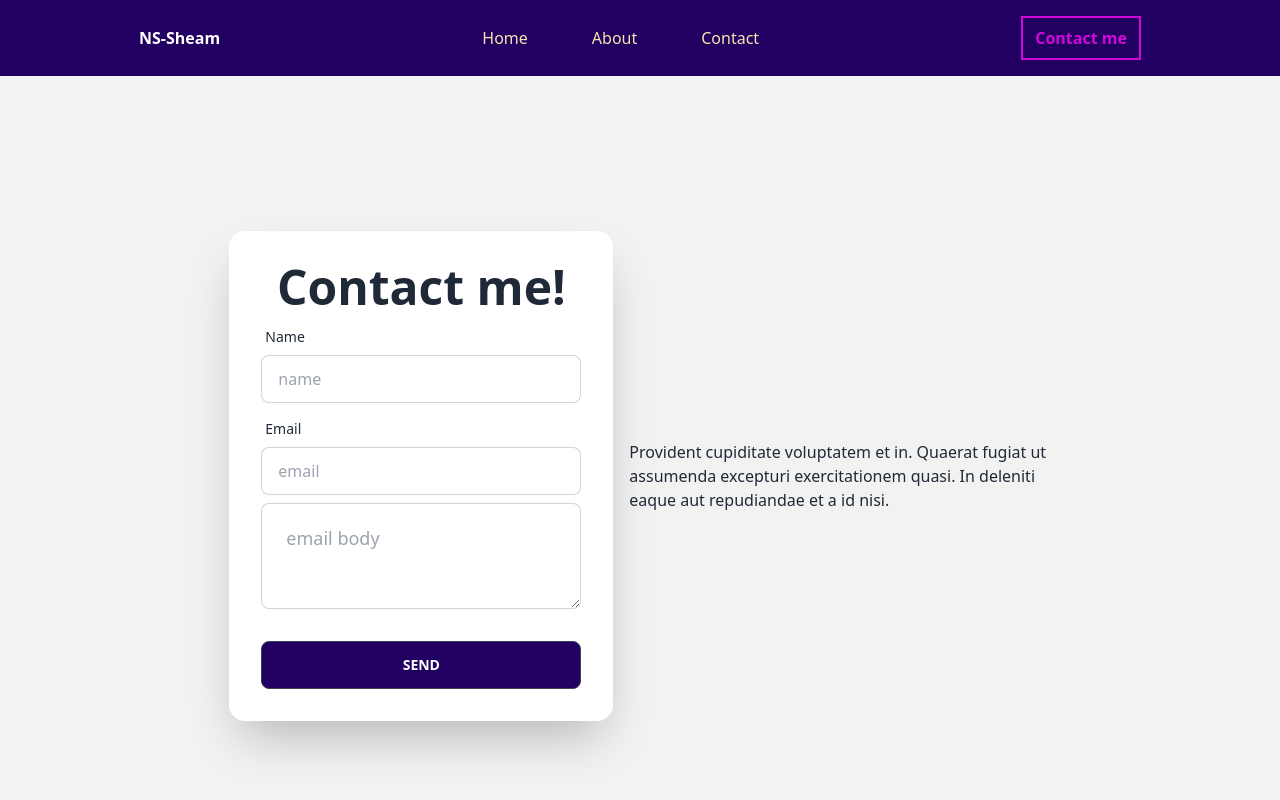
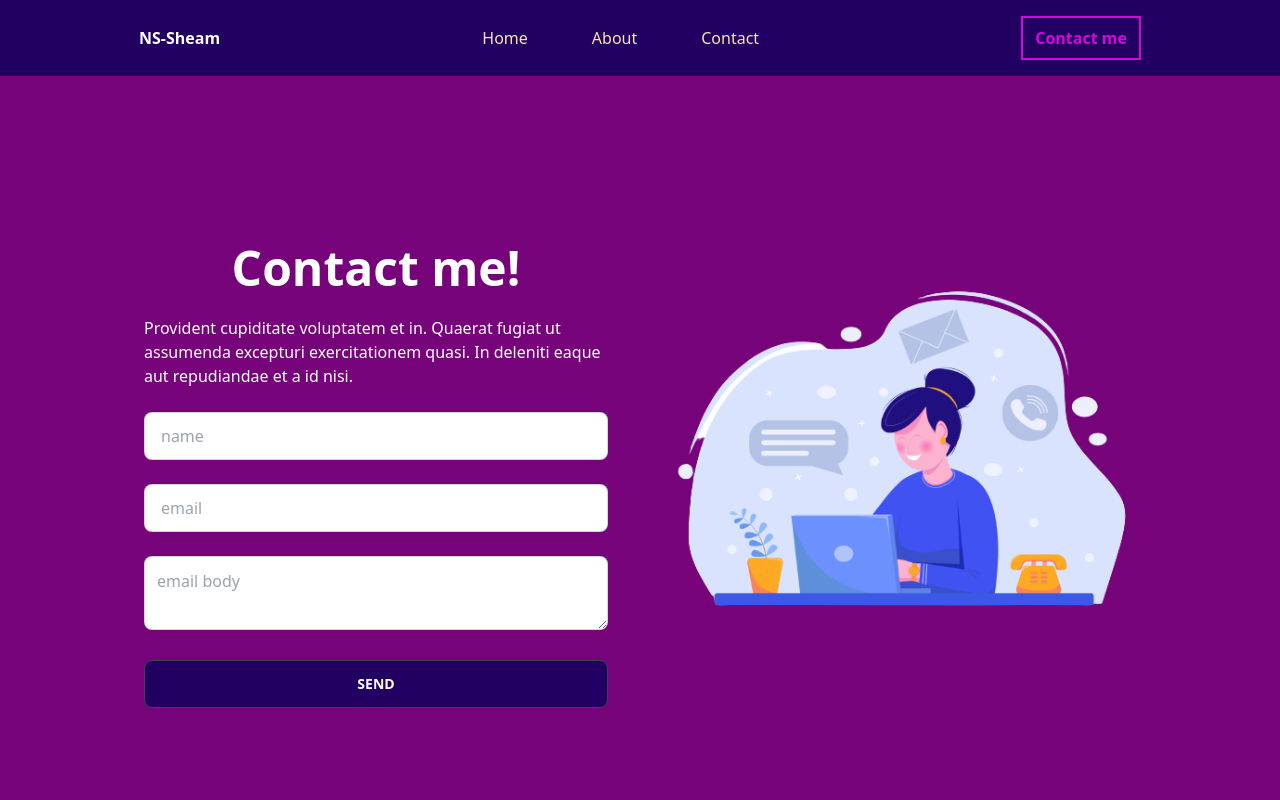
Before and after one commit to NS-Sheam/my-portfolio, a React (Vite) app: page /contact in a window 1280 px wide. Shown: the top 800 px of the page. Built offline with nearby package versions, Linux system fonts and the light colour scheme; a web font is replaced by a local one.

Commit message:
email functionality done

```diff
--- a/package.json
+++ b/package.json
@@ -10,6 +10,7 @@
     "preview": "vite preview"
   },
   "dependencies": {
+    "@emailjs/browser": "^3.11.0",
     "@fortawesome/fontawesome-svg-core": "^6.4.0",
     "@fortawesome/free-solid-svg-icons": "^6.4.0",
     "@fortawesome/react-fontawesome": "^0.2.0",
@@ -26,6 +27,7 @@
     "react-router-dom": "^6.11.1",
     "react-slick": "^0.29.0",
     "react-tabs": "^6.0.1",
+    "react-toastify": "^9.1.3",
     "react-typical": "^0.1.3",
     "slick-carousel": "^1.8.1",
     "sort-by": "^1.2.0",
--- a/public/skill.json
+++ b/public/skill.json
@@ -1,12 +1,12 @@
 [
     { "id": 1, "name": "HTML", "proficiency": "Advanced", "percentage": 90 },
     { "id": 2, "name": "CSS", "proficiency": "Advanced", "percentage": 85 },
-    { "id": 3, "name": "JavaScript", "proficiency": "Intermediate", "percentage": 80 },
+    { "id": 3, "name": "JavaScript", "proficiency": "Intermediate", "percentage": 75 },
     { "id": 4, "name": "React", "proficiency": "Advanced", "percentage": 85 },
     { "id": 5, "name": "Node.js", "proficiency": "Familier", "percentage": 70 },
     { "id": 6, "name": "Express.js", "proficiency": "Intermediate", "percentage": 80 },
     { "id": 7, "name": "MongoDB", "proficiency": "Intermediate", "percentage": 80 },
-    { "id": 8, "name": "REST APIs", "proficiency": "Intermediate", "percentage": 85 },
+    { "id": 8, "name": "REST APIs", "proficiency": "Intermediate", "percentage": 80 },
     { "id": 9, "name": "Git", "proficiency": "Familier", "percentage": 75 },
     { "id": 10, "name": "Tailwind css", "proficiency": "Advanced", "percentage": 85 },
     { "id": 11, "name": "Bootstrap", "proficiency": "Advanced", "percentage": 80 },
--- /dev/null
+++ b/src/pages/Contact/Contact.css
@@ -0,0 +1,25 @@
+@keyframes contactAnim {
+    0% {
+      /* transform: scale(1); */
+      transform: translate(0%, 0%);
+      border-color: white;
+    }
+    50% {
+      /* transform: scale(1); */
+      transform: translate(0%, -10%);
+      border-color: #009FBD;
+    }
+    100% {
+      /* transform: scale(1); */
+      transform: translate(0%, 0%);
+      border-color: white;
+    }
+  }
+
+  /* .banner-img {
+    position: relative;
+  } */
+
+  .contact-img {
+    animation: contactAnim 3s ease-in infinite;
+  }
--- a/src/pages/Contact/Contact.jsx
+++ b/src/pages/Contact/Contact.jsx
@@ -1,41 +1,84 @@
-import { Link } from "react-router-dom";
 import Header from "../shared/Header/Header";
-import { AiFillGoogleCircle } from 'react-icons/ai';
+import emailjs from '@emailjs/browser';
+import img from "../../assets/images/contact-image/contact_us.png"
+import "./Contact.css"
+import { useRef } from "react";
+import { ToastContainer, toast } from "react-toastify";
+import 'react-toastify/dist/ReactToastify.css';
 
 const Contact = () => {
+    const form = useRef();
+    // console.log(object);
+    const sendEmail = (e) => {
+        e.preventDefault();
+
+        emailjs.sendForm(`${import.meta.env.VITE_SERVICE_ID}`, `${import.meta.env.VITE_TAMPLATE_ID}`, form.current, `${import.meta.env.VITE_PUBLIC_KEY}`)
+            .then((result) => {
+                console.log(result.text);
+                toast.success("Your email sent successfully", {
+                    position: "top-right",
+                    autoClose: 2500,
+                    hideProgressBar: false,
+                    closeOnClick: true,
+                    pauseOnHover: true,
+                    draggable: true,
+                    progress: undefined,
+                    theme: "dark"
+                })
+            }, (error) => {
+                // console.log(error.text);
+                toast.success(error.text, {
+                    position: "top-right",
+                    autoClose: 2500,
+                    hideProgressBar: false,
+                    closeOnClick: true,
+                    pauseOnHover: true,
+                    draggable: true,
+                    progress: undefined,
+                    theme: "dark"
+                })
+            });
+    };
     return (
         <>
             <div className="bg-bandSecondary">
                 <Header />
             </div>
-            <div className="hero min-h-screen bg-base-200 w-full">
-                <div className="hero-content flex-col lg:flex-row-reverse lg:w-2/3">
-                    <div className="text-center lg:text-left">
-                        <p className="py-6">Provident cupiditate voluptatem et in. Quaerat fugiat ut assumenda excepturi exercitationem quasi. In deleniti eaque aut repudiandae et a id nisi.</p>
-                    </div>
-                    <div className="card flex-shrink-0 max-w-sm shadow-2xl bg-base-100 w-full">
-                        <div className="card-body w-full">
-                            <h1 className="text-center text-3xl lg:text-5xl font-bold">Contact me!</h1>
+            <div className="hero min-h-screen bg-bandPrimary w-full lg:py-6">
+                <div className="hero-content flex-col lg:flex-row justify-between gap-16 lg:w-4/5">
+                    <div className="bg-transparent w-full lg:w-1/2">
+                        <form ref={form} onSubmit={sendEmail} className="space-y-4 lg:space-y-6">
+                            <h1 className="text-center text-3xl lg:text-5xl font-bold text-white">Contact me!</h1>
+                            <p className="text-white text-center lg:text-left">Provident cupiditate voluptatem et in. Quaerat fugiat ut assumenda excepturi exercitationem quasi. In deleniti eaque aut repudiandae et a id nisi.</p>
                             <div className="form-control">
-                                <label className="label">
-                                    <span className="label-text">Name</span>
-                                </label>
-                                <input type="text" placeholder="name" className="input input-bordered" />
+                                <input type="text" placeholder="name" name="from_name" className="input input-bordered" />
                             </div>
                             <div className="form-control">
-                                <label className="label">
-                                    <span className="label-text">Email</span>
-                                </label>
-                                <input type="text" placeholder="email" className="input input-bordered" />
+                                <input type="text" placeholder="email" name="from_email" className="input input-bordered" />
                             </div>
-                            <textarea placeholder="email body" className="textarea textarea-bordered textarea-lg w-full max-w-xs" ></textarea>
+                            <textarea placeholder="email body" name="message" className="p-3 text-base textarea textarea-bordered textarea-lg w-full" ></textarea>
                             <div className="form-control mt-6">
-                                <button className="btn bg-bandSecondary text-white hover:bg-bandPrimary">Send</button>
+                                <button className="btn bg-bandSecondary text-white hover:bg-opacity-5">Send</button>
                             </div>
-                        </div>
+                        </form>
+                    </div>
+                    <div className="contact-img text-center lg:text-left w-full lg:w-1/2">
+                        <img src={img} alt="" />
                     </div>
                 </div>
             </div>
+            <ToastContainer
+                position="top-right"
+                autoClose={5000}
+                hideProgressBar={false}
+                newestOnTop={false}
+                closeOnClick
+                rtl={false}
+                pauseOnFocusLoss
+                draggable
+                pauseOnHover
+                theme="light"
+            />
         </>
     );
 };
--- a/src/pages/Home/Projects/Projects.jsx
+++ b/src/pages/Home/Projects/Projects.jsx
@@ -1,6 +1,4 @@
 import { useEffect, useState } from 'react';
-import { Link } from 'react-router-dom';
-import { Tab, Tabs, TabList, TabPanel } from 'react-tabs';
 import 'react-tabs/style/react-tabs.css';
 import TabItem from './TabItem';
 
@@ -34,7 +32,7 @@ const Projects = () => {
                 data-aos-duration="1000"
                 className='w-4/5 mx-auto text-center p-4 lg:p-8 lg:my-8 bg-white rounded-2xl shadow-2xl'>
                 <h1 className='text-bandPrimary text-xl lg:text-2xl font-bold mb-4'>Projects</h1>
-                <p className='text-bandSecondary text-xs lg:text-xl mb-4 w-3/4 mx-auto'>Browse through my portfolio to explore a diverse range of projects that demonstrate my skills in web development. From interactive React applications to functional JavaScript projects and visually appealing HTML/CSS interfaces, you'll find a showcase of my expertise in various web technologies.</p>
+                <p className='text-bandSecondary text-xs lg:text-xl mb-4 w-3/4 mx-auto'>Browse through my portfolio to explore a diverse range of projects that demonstrate my skills in web development. From interactive React applications to functional JavaScript projects and visually appealing HTML/CSS interfaces, you will find a showcase of my expertise in various web technologies.</p>
                 <div className="">
                     <TabItem
                         reactProjects={reactProjects}
--- a/src/pages/Home/Projects/SingleProject.jsx
+++ b/src/pages/Home/Projects/SingleProject.jsx
@@ -1,9 +1,9 @@
-import React, { useState } from 'react';
+// import React, { useState } from 'react';
 import "./SingleProject.css"
 import { Link } from 'react-router-dom';
 
 const SingleProject = ({ project }) => {
-    const [liFold, setLiFold] = useState(true);
+    // const [liFold, setLiFold] = useState(true);
     return (
         <div
             data-aos="zoom-in"
--- a/src/pages/Home/Skills/Skills.jsx
+++ b/src/pages/Home/Skills/Skills.jsx
@@ -12,7 +12,7 @@ const Skills = () => {
                 data-aos-duration="1000"
                 className='w-4/5 mx-auto text-center p-4 lg:p-8 -mt-16 lg:-mt-20 bg-[#2c0d57] rounded-2xl'>
                 <h1 className='text-white text-xl lg:text-2xl font-bold mb-4'>Skills</h1>
-                <p className='text-bandFont text-xs lg:text-xl mb-4 w-3/4 mx-auto'>Lorem ipsum dolor sit, amet consectetur adipisicing elit. Laborum magni ab cupiditate delectus minus porro ad necessitatibus quam ullam perferendis </p>
+                <p className='text-bandFont text-xs lg:text-xl mb-4 w-3/4 mx-auto'>Check out my extensive list of skills to get a comprehensive understanding of my expertise and capabilities. From front-end development to back-end programming, UI/UX design, database management, and more, my skills cover a wide range of areas in web development. Explore the skills section to see how my technical proficiencies align with your project requirements and discover the value I can bring to your team. </p>
                 <div className="skills">
                     <Slide />
                 </div>
```
Also changed, not shown: .eslintrc.cjs (added), src/assets/images/contact-image/contact_us.png (added), 1 other file (tests, documents, lock files or other folders).
